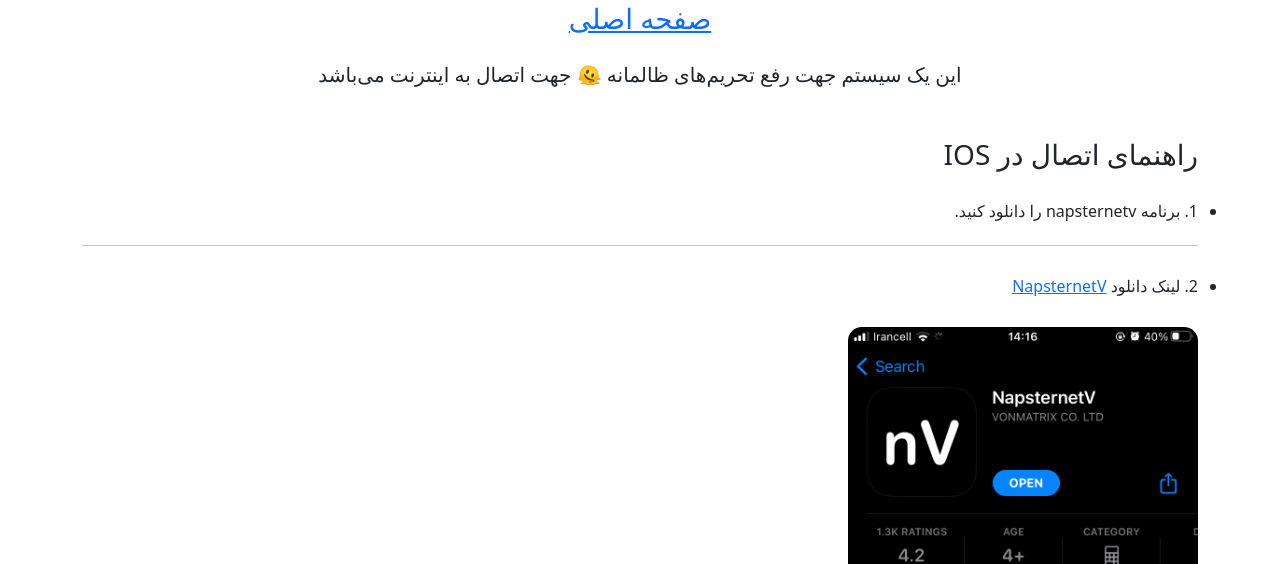
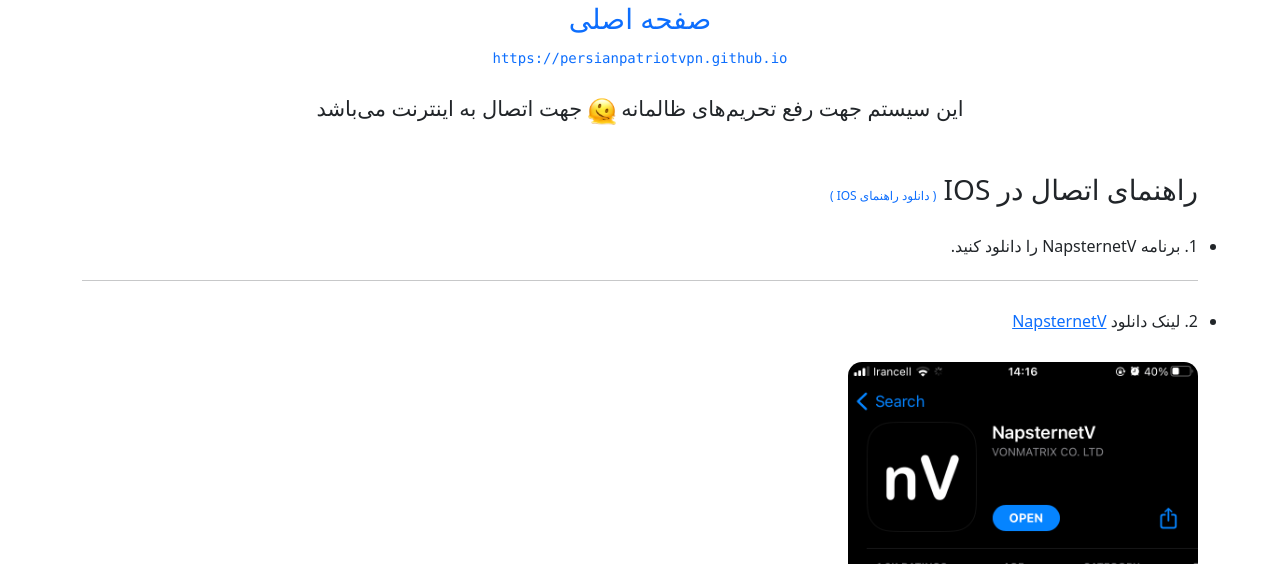
Before and after one commit to PersianPatriotVPN/persianpatriotvpn.github.io, a plain HTML site: page connection-guide-on-ios.html in a window 1280 px wide. Shown: the part 236-800 px from the top of the page. Drawn offline with Linux system fonts and the light colour scheme.

Commit message:
Add files via upload

```diff
--- a/assets/js/script.js
+++ b/assets/js/script.js
@@ -8,12 +8,35 @@
   style="width: 210px"
 />
 <h3 class="mt-1">
-  <a href="./index.html" target="_self">
+  <a
+  style="text-decoration: unset;"
+  href="./index.html"
+  target="_self"
+  >
     صفحه اصلی
+  <br />
+
+
+  <code
+  style="font-size:14px;"
+  >
+  https://persianpatriotvpn.github.io
+  </code>
+
+
   </a>
 </h3>
-<p class="lead mt-4">
-  این یک سیستم جهت رفع تحریم‌های ظالمانه 🫠 جهت اتصال به اینترنت می‌باشد
+<p
+class="lead mt-4"
+style="font-size: 21px;"
+
+>
+  این سیستم جهت رفع تحریم‌های ظالمانه
+
+  <img src="./assets/img/melting-face_1fae0.png"
+  style="width: 28px;"
+  />
+  جهت اتصال به اینترنت می‌باشد
 </p>
 </center>
 </div>
--- a/connection-guide-on-ios.html
+++ b/connection-guide-on-ios.html
@@ -23,10 +23,19 @@
     <main role="main" class="container">
       <div id="sectionMain"></div>
 
-      <h3 class="mt-5">راهنمای اتصال در IOS</h3>
+      <h3 class="mt-5">
+        راهنمای اتصال در IOS
+        <a
+          href="./assets/img/help/ios.png"
+          target="_blank"
+          style="font-size: 12px; text-decoration: unset"
+        >
+          ( دانلود راهنمای IOS )
+        </a>
+      </h3>
 
       <ul>
-        <li class="mt-4">1. برنامه napsternetv را دانلود کنید.</li>
+        <li class="mt-4">1. برنامه NapsternetV را دانلود کنید.</li>
         <hr />
         <li class="mt-4">
           2. لینک دانلود
```
Also changed, not shown: connection-guide-on-android.html (+10 -1 lines), assets/img/help/ios.png (added), assets/img/melting-face_1fae0.png (added).
